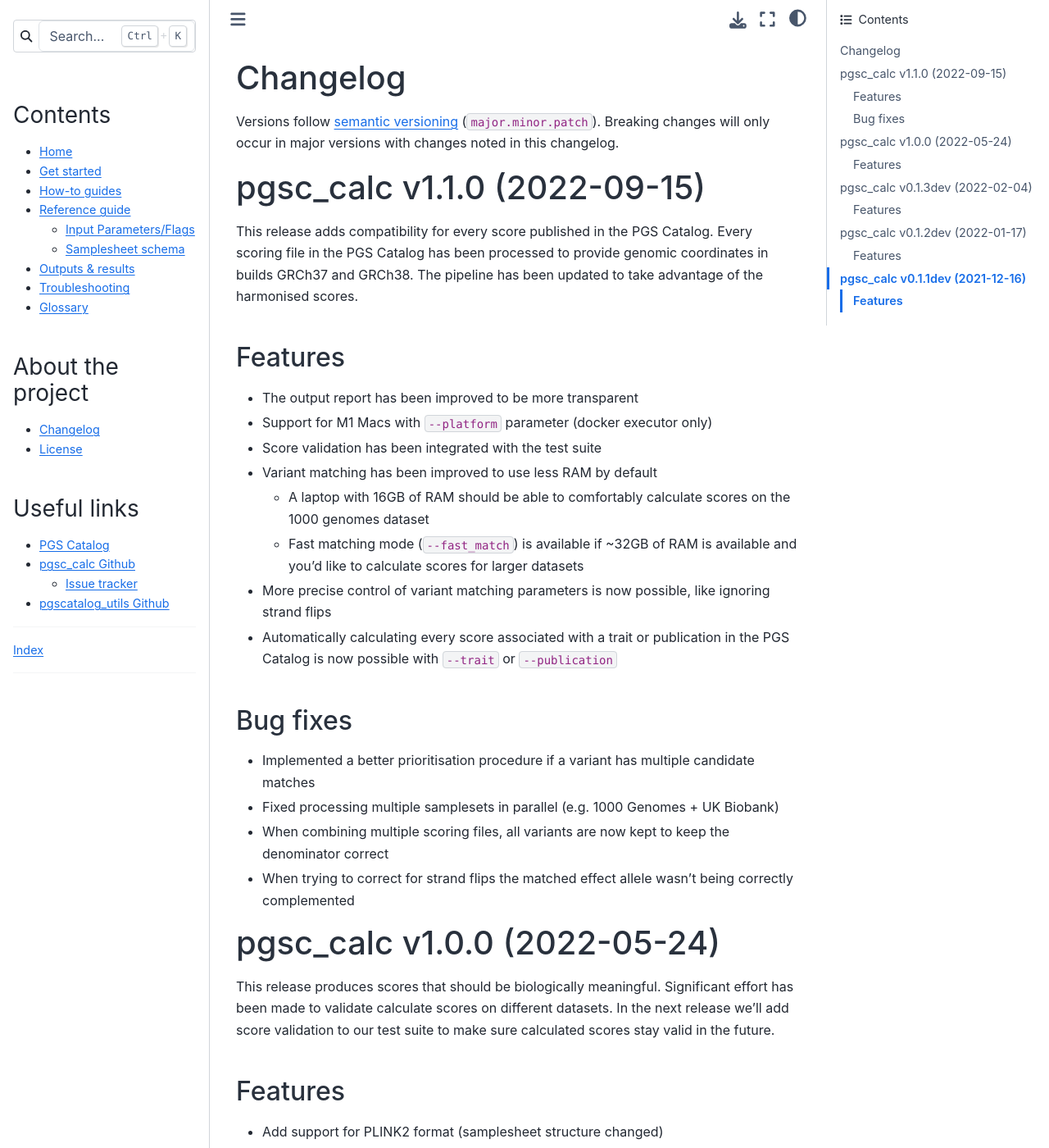
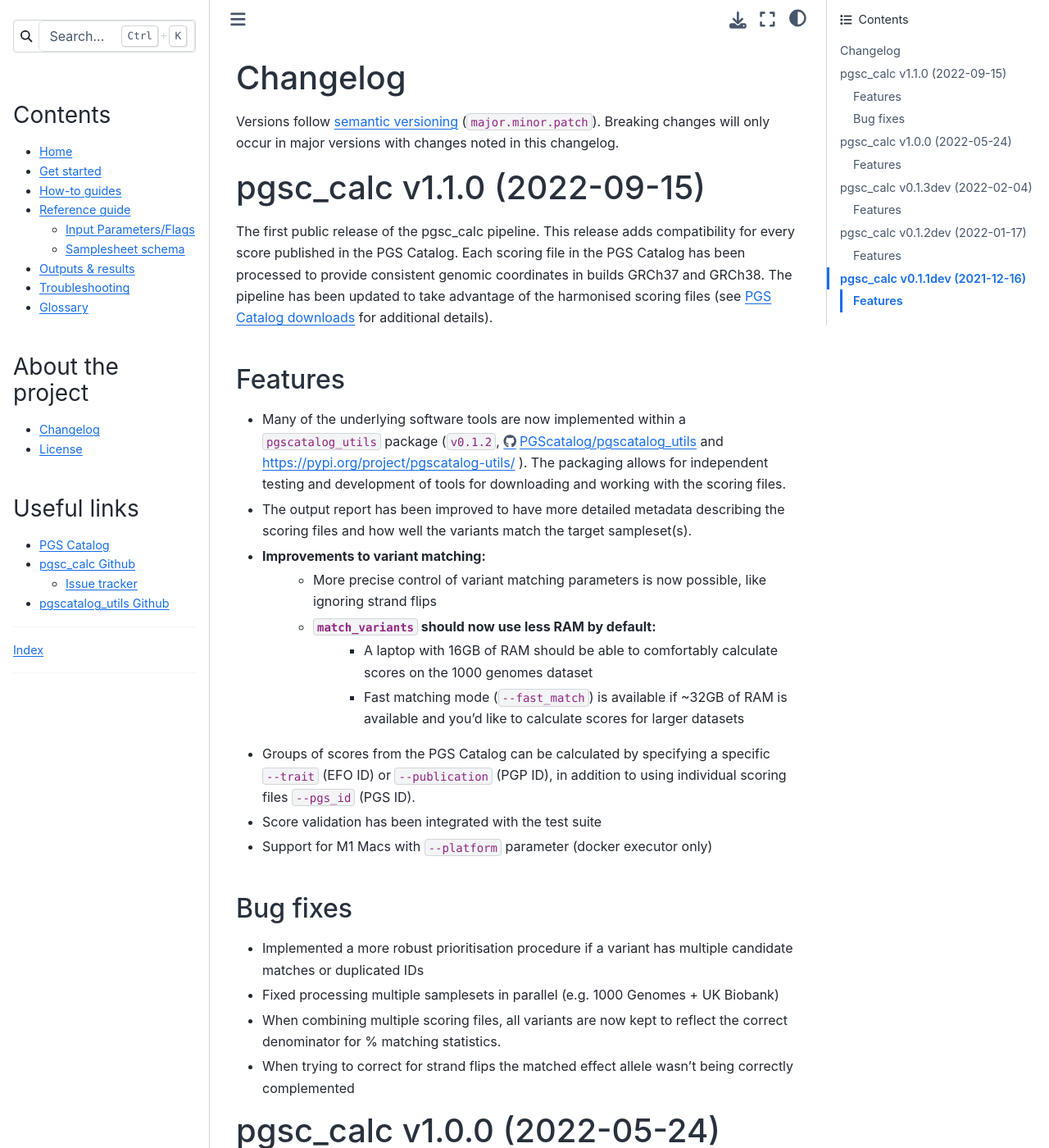
Before and after one commit to PGScatalog/pgsc_calc, a Sphinx documentation site: the page built from docs/changelog.rst, in a window 1280 px wide and 1400 px high. Shown: the whole window at 82% size. Built offline with Sphinx 7.4.7 and the Sphinx Book theme 1.1.4, drawn with Linux system fonts in a browser that asks for light colours.

Commit message:
Add extra details to v1.1.0 changelog (re: utils and harmonization docs)

```diff
--- a/docs/changelog.rst
+++ b/docs/changelog.rst
@@ -12,45 +12,54 @@
 pgsc_calc v1.1.0 (2022-09-15)
 -----------------------------
 
-This release adds compatibility for every score published in the PGS
-Catalog. Every scoring file in the PGS Catalog has been processed to provide
-genomic coordinates in builds GRCh37 and GRCh38. The pipeline has been updated
-to take advantage of the harmonised scores.
+The first public release of the pgsc_calc pipeline. This release adds compatibility
+for every score published in the PGS Catalog. Each scoring file in the PGS Catalog
+has been processed to provide consistent genomic coordinates in builds GRCh37 and GRCh38.
+The pipeline has been updated to take advantage of the harmonised scoring files (see
+`PGS Catalog downloads`_ for additional details).
+
+.. _PGS Catalog downloads: https://www.pgscatalog.org/downloads/#dl_ftp_scoring_hm_pos
 
 Features
 ~~~~~~~~
 
-- The output report has been improved to be more transparent
+- Many of the underlying software tools are now implemented within a ``pgscatalog_utils``
+  package (``v0.1.2``, https://github.com/PGScatalog/pgscatalog_utils and
+  https://pypi.org/project/pgscatalog-utils/ ). The packaging allows for independent
+  testing and development of tools for downloading and working with the scoring files.
+
+- The output report has been improved to have more detailed metadata describing
+  the scoring files and how well the variants match the target sampleset(s).
+
+- Improvements to variant matching:
+    - More precise control of variant matching parameters is now possible, like
+      ignoring strand flips
+    - ``match_variants`` should now use less RAM by default:
+        - A laptop with 16GB of RAM should be able to comfortably calculate scores on
+          the 1000 genomes dataset
+        - Fast matching mode (``--fast_match``) is available if ~32GB of RAM is
+          available and you'd like to calculate scores for larger datasets
+
+- Groups of scores from the PGS Catalog can be calculated by specifying a specific
+  ``--trait`` (EFO ID) or ``--publication`` (PGP ID), in addition to using individual
+  scoring files ``--pgs_id`` (PGS ID).
+
+- Score validation has been integrated with the test suite
 
 - Support for M1 Macs with ``--platform`` parameter (docker executor only)
 
-- Score validation has been integrated with the test suite
-
-- Variant matching has been improved to use less RAM by default
-
-  - A laptop with 16GB of RAM should be able to comfortably calculate scores on
-    the 1000 genomes dataset
-
-  - Fast matching mode (``--fast_match``) is available if ~32GB of RAM is
-    available and you'd like to calculate scores for larger datasets
-
-- More precise control of variant matching parameters is now possible, like
-  ignoring strand flips
-
-- Automatically calculating every score associated with a trait or publication
-  in the PGS Catalog is now possible with ``--trait`` or ``--publication``
 
 Bug fixes
 ~~~~~~~~~
 
-- Implemented a better prioritisation procedure if a variant has multiple
-  candidate matches
+- Implemented a more robust prioritisation procedure if a variant has multiple
+  candidate matches or duplicated IDs
 
 - Fixed processing multiple samplesets in parallel (e.g. 1000 Genomes + UK
   Biobank)
 
-- When combining multiple scoring files, all variants are now kept to keep the
-  denominator correct
+- When combining multiple scoring files, all variants are now kept to reflect the
+  correct denominator for % matching statistics.
 
 - When trying to correct for strand flips the matched effect allele wasn't being
   correctly complemented
```
